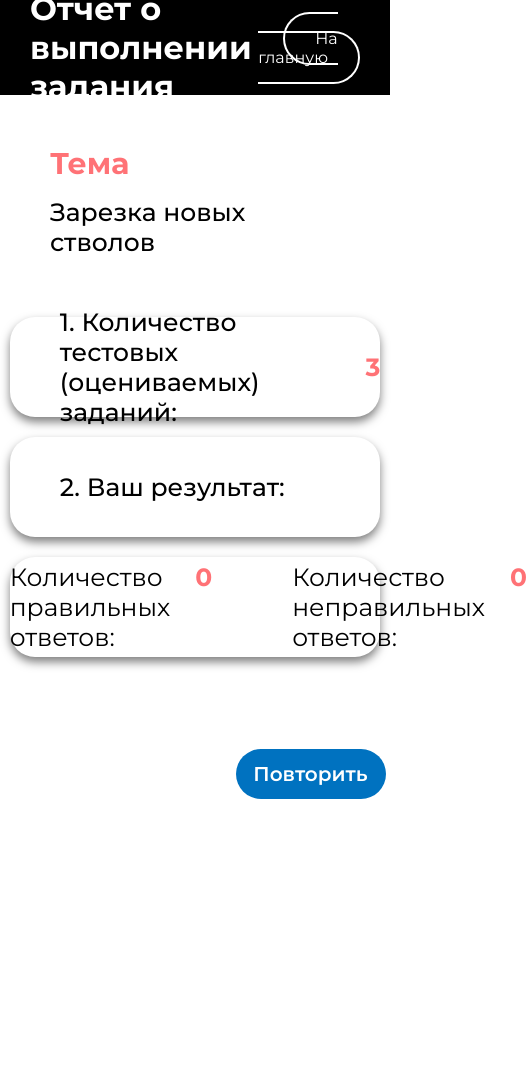
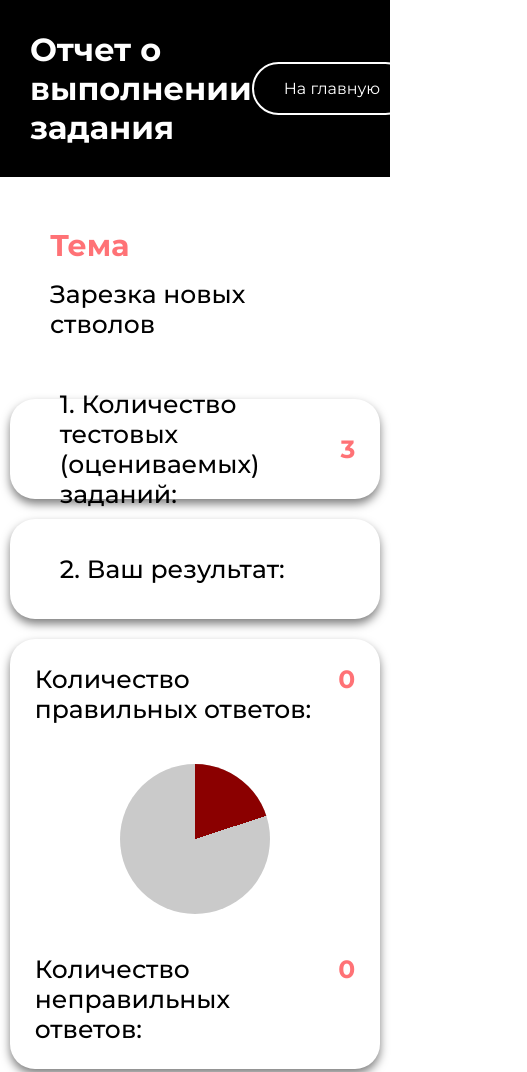
Before and after one commit to MilanIsmagulov/20_cok_novye_stvoly, a plain HTML site: page pages/2_eom/javascript_result_page/index.html in a window 390 px wide. Shown: the top 1072 px of the page, 527 px wide, since content can reach past the window. Before the commit the page ends 844 px from the top, so only its background shows below. Drawn offline with Linux system fonts and the light colour scheme.

Commit message:
add_new_style_result_page

```diff
--- a/pages/2_eom/javascript_quiz_app_4/styles/style.css
+++ b/pages/2_eom/javascript_quiz_app_4/styles/style.css
@@ -315,7 +315,6 @@ input:disabled {
 
 .image_part img{
     border-radius: 0;
-
     height: initial !important;
 }
 
--- a/pages/2_eom/javascript_quiz_app_6/styles/style.css
+++ b/pages/2_eom/javascript_quiz_app_6/styles/style.css
@@ -307,9 +307,7 @@ input:disabled {
     justify-content: center;
     margin-top: 50px;
 }
-
 .image_part img{
     border-radius: 0;
-
-    height: 370px;
+    height: initial !important;
 }
--- a/pages/2_eom/javascript_result_page/style/style.css
+++ b/pages/2_eom/javascript_result_page/style/style.css
@@ -33,9 +33,13 @@ body{
     display: flex;
     align-items: center;
     justify-content: space-between;
-    height: 95px;
     color: white;
     background-color: black;
+}
+
+.answers_part{
+    padding-left: 25px;
+    padding-right: 25px;
 }
 
 .black_header a{
@@ -46,8 +50,15 @@ body{
     border: solid 2px;
     border-radius: 35px;
     width: 300px;
-    margin-left: 25px;
     transition: all 0.3s;
+}
+
+.black_header h1{
+    width: 70%;
+}
+
+.links_black_header{
+    min-width: 165px !important;
 }
 
 .black_header a:hover{
@@ -127,7 +138,7 @@ body{
 
 .correct_answ{
     display: flex;
-
+    font-weight: 500;
 }
 
 
@@ -153,7 +164,6 @@ body{
 
 .button_part{
     display: flex;
-    position: absolute;
     bottom: 35px;
     width: 95vw;
     padding: 10px;
@@ -208,3 +218,22 @@ body{
 .correct_answ{
     font-size: 25px;
 }
+
+
+
+@media (max-width: 820px) {
+    .answers_part:last-child{
+        padding: 25px;
+        flex-direction: column;
+        justify-content: space-between;
+    }
+
+    .answers_part{
+
+        justify-content: space-between;
+    }
+    .button_part{
+        margin: 0;
+        padding: 25px;
+    }
+}
```
